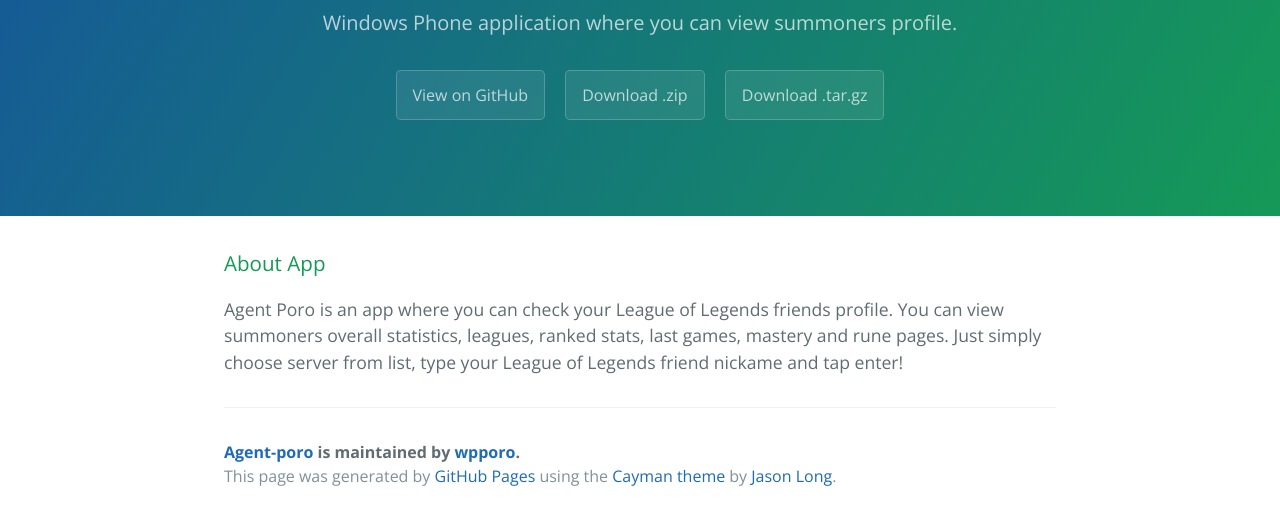
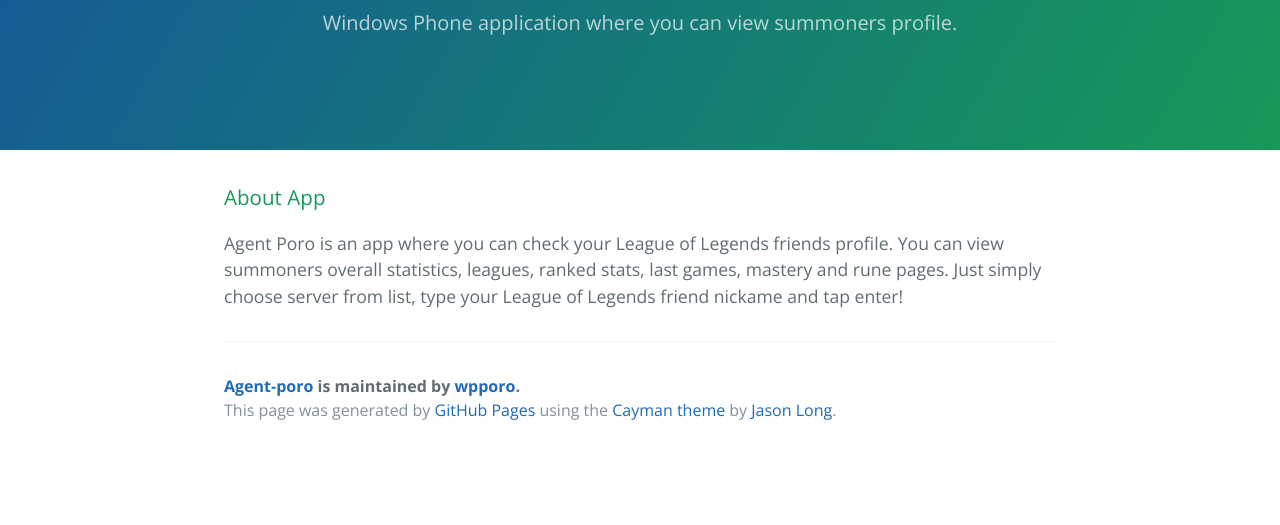
Before and after one commit to wpporo/Agent-Poro, a plain HTML site: page index.html in a window 1280 px wide. Shown: the part 167-692 px from the top of the page. Drawn offline with nearby package versions, Linux system fonts and the light colour scheme.

Commit message:
Update index.html

```diff
--- a/index.html
+++ b/index.html
@@ -13,9 +13,6 @@
     <section class="page-header">
       <h1 class="project-name">Agent-poro</h1>
       <h2 class="project-tagline">Windows Phone application where you can view summoners profile.</h2>
-      <a href="https://github.com/wpporo/Agent-Poro" class="btn">View on GitHub</a>
-      <a href="https://github.com/wpporo/Agent-Poro/zipball/master" class="btn">Download .zip</a>
-      <a href="https://github.com/wpporo/Agent-Poro/tarball/master" class="btn">Download .tar.gz</a>
     </section>
 
     <section class="main-content">
```
